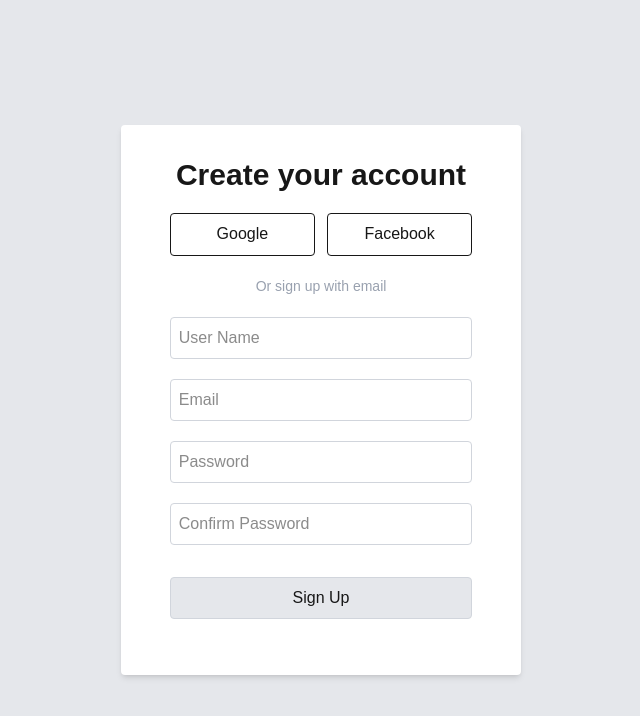
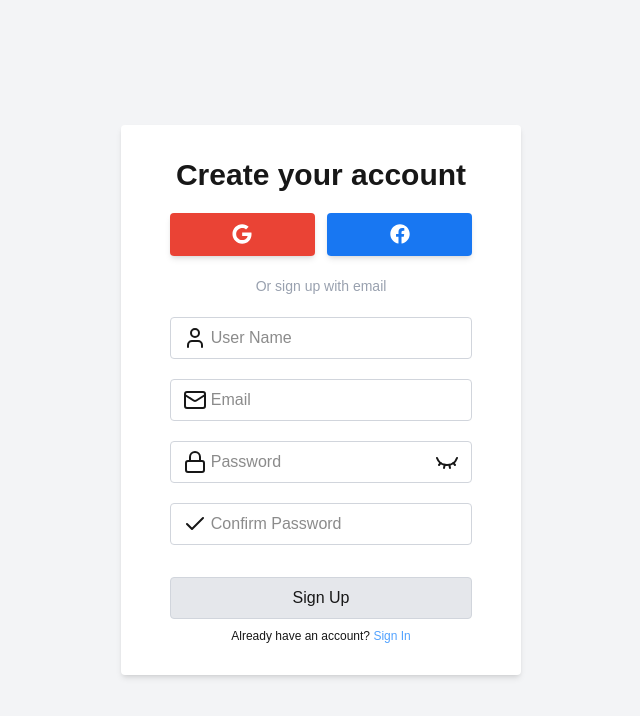
Before and after one commit to shannxnx/RRL-Generator, a Next.js app: page /sign-up in a window 1280 px wide. Shown: the top 716 px of the page, without its empty margins (319-959 px from the left). Built offline with nearby package versions, Linux system fonts and the light colour scheme.

Commit message:
signup form prototype v.1.0 done

```diff
--- a/app/sign-up/page.tsx
+++ b/app/sign-up/page.tsx
@@ -1,38 +1,91 @@
 'use client'
+
+import { Check, Eye, EyeClosed, Lock, Mail, PointerOffIcon, User } from "lucide-react"
+import { useState } from "react"
+import { FaFacebook, FaGoogle } from "react-icons/fa"
 
 
 
 
 export default function SignUp() {
-    return <main className="min-h-screen flex items-center justify-center py-12 px-4 bg-gray-200">
-        <div className="max-w-md w-[400px] border lg:h-[550px] rounded bg-white border-none shadow-md p-8">
-            <div className=" h-[95%] rounded flex flex-col items-center">
-                <h1 className="text-3xl font-bold">Create your account</h1>
+
+    const [showPassword, setShowPassword] = useState(false);
+
+
+
+
+
+    return <main className="min-h-screen flex items-center justify-center py-12 px-4 bg-gray-100">
+        <div className="max-w-md w-[400px] border lg:h-[550px] rounded bg-white border-none shadow-md p-8
+        flex flex-col items-center">
+            <div className=" h-[95%] rounded flex flex-col items-center w-full">
+                <h1 className="lg:font-bold text-3xl">Create your account</h1>
 
                 <div className="w-[90%] h-[45px]  mt-5 flex justify-between">
-                    <button className="border w-[48%] rounded cursor-pointer">Google</button>
-                    <button className="border w-[48%] rounded cursor-pointer">Facebook</button>
+
+                    <button className="bg-[#EA4335] w-[48%] rounded cursor-pointer flex items-center justify-center
+                    shadow-md">
+                        <FaGoogle className="text-[20px] text-white" />
+                    </button>
+
+
+
+                    <button className="w-[48%] rounded cursor-pointer flex items-center justify-center
+                    bg-[#1877F2] shadow-md ">
+                        <FaFacebook className="text-[20px] text-white" />
+                    </button>
+
                 </div>
 
                 <div className="w-full flex items-center justify-center">
                     <p className="text-[14px] text-gray-400 mt-5">Or sign up with email</p>
                 </div>
 
-                <input type="text" placeholder={'User Name'}
-                    className="w-[90%] p-2 mt-5 outline-none border rounded
-                    border-gray-300" />
 
-                <input type="text" placeholder={'Email'}
-                    className="w-[90%] p-2 mt-5 outline-none border rounded
-                    border-gray-300" />
+                <div className="w-[90%] relative flex items-center mt-5 border rounded
+                border-gray-300">
+                    <User className="absolute ml-3" />
+                    <input type="text" placeholder={'User Name'}
+                        className="p-2  ml-8 outline-none  rounded
+                    border-gray-400 w-full" />
+                </div>
 
-                <input type="text" placeholder={'Password'}
-                    className="w-[90%] p-2 mt-5 outline-none border rounded
-                    border-gray-300" />
 
-                <input type="text" placeholder={'Confirm Password'}
-                    className="w-[90%]  p-2 mt-5 outline-none border rounded
-                    border-gray-300" />
+                <div className="w-[90%] relative flex items-center mt-5 border rounded
+                border-gray-300">
+                    <Mail className="absolute ml-3" />
+                    <input type="text" placeholder={'Email'}
+                        className="p-2  ml-8 outline-none  rounded
+                    border-gray-400 w-full" />
+                </div>
+
+                <div className="w-[90%] relative flex items-center mt-5 border rounded
+                border-gray-300">
+                    <Lock className="absolute ml-3" />
+                    <input type={showPassword ? 'text' : 'password'}
+
+                        placeholder={'Password'}
+                        className="p-2  ml-8 outline-none  rounded
+                    border-gray-400 w-full" />
+
+
+                    {
+                        showPassword ? <Eye className="absolute right-0 mr-3 cursor-pointer" onClick={() => setShowPassword(!showPassword)} />
+                            : <EyeClosed className="absolute right-0 mr-3 cursor-pointer" onClick={() => setShowPassword(true)} />
+                    }
+
+
+                </div>
+
+
+
+                <div className="w-[90%] relative flex items-center mt-5 border rounded
+                border-gray-300">
+                    <Check className="absolute ml-3" />
+                    <input type="password" placeholder={'Confirm Password'}
+                        className="p-2  ml-8 outline-none  rounded
+                    border-gray-400 w-full" />
+                </div>
 
 
                 <button className="w-[90%] border mt-8 p-2 rounded border-gray-300 bg-gray-200
@@ -40,9 +93,9 @@
 
 
 
-
-
             </div>
+            <p className="text-[12px] mt-2">Already have an account? <span className="text-blue-400 cursor-pointer">Sign In</span>
+            </p>
         </div>
     </main>
 }
--- a/package.json
+++ b/package.json
@@ -11,9 +11,11 @@
   "dependencies": {
     "@supabase/ssr": "^0.7.0",
     "@supabase/supabase-js": "^2.84.0",
+    "lucide-react": "^0.554.0",
     "next": "16.0.3",
     "react": "19.2.0",
-    "react-dom": "19.2.0"
+    "react-dom": "19.2.0",
+    "react-icons": "^5.5.0"
   },
   "devDependencies": {
     "@tailwindcss/postcss": "^4",
```
Also changed, not shown: 1 other file (tests, documents, lock files or other folders).
